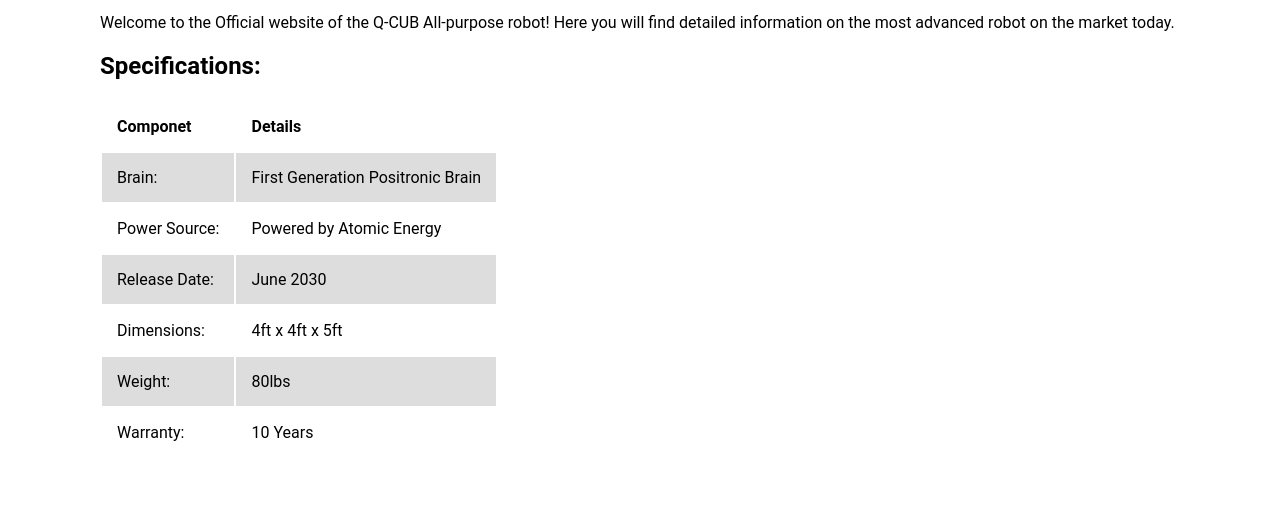
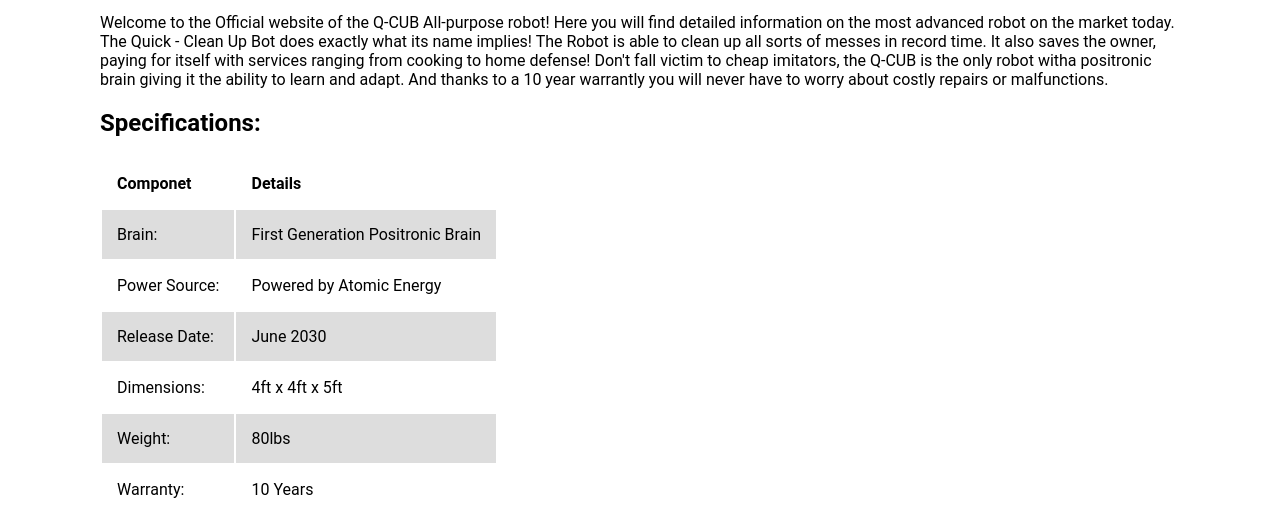
Before and after one commit to kotto1701/kotto1701.github.io, a plain HTML site: page index.html in a window 1280 px wide. Shown: the part 505-1024 px from the top of the page. Drawn offline with Linux system fonts and the light colour scheme.

Commit message:
text
made it like an add

```diff
--- a/index.html
+++ b/index.html
@@ -16,7 +16,8 @@
 						</tr2>
 			</table>
 
-        <p>Welcome to the Official website of the Q-CUB All-purpose robot! Here you will find detailed information on the most advanced robot on the market today.</p>
+        <p>Welcome to the Official website of the Q-CUB All-purpose robot! Here you will find detailed information on the most advanced robot on the market today.  The Quick - Clean Up Bot does exactly what its name implies! The Robot is able to clean up all sorts of messes in record time.  It also saves the owner, paying for itself with services ranging from cooking to home defense! Don't fall victim to cheap imitators, the Q-CUB is the only robot witha positronic brain giving it the ability to learn and adapt. And thanks to a 10 year warrantly you will never have to worry about costly repairs or malfunctions.
+		</p>
         <h2>
             Specifications:
         </h2>
```
